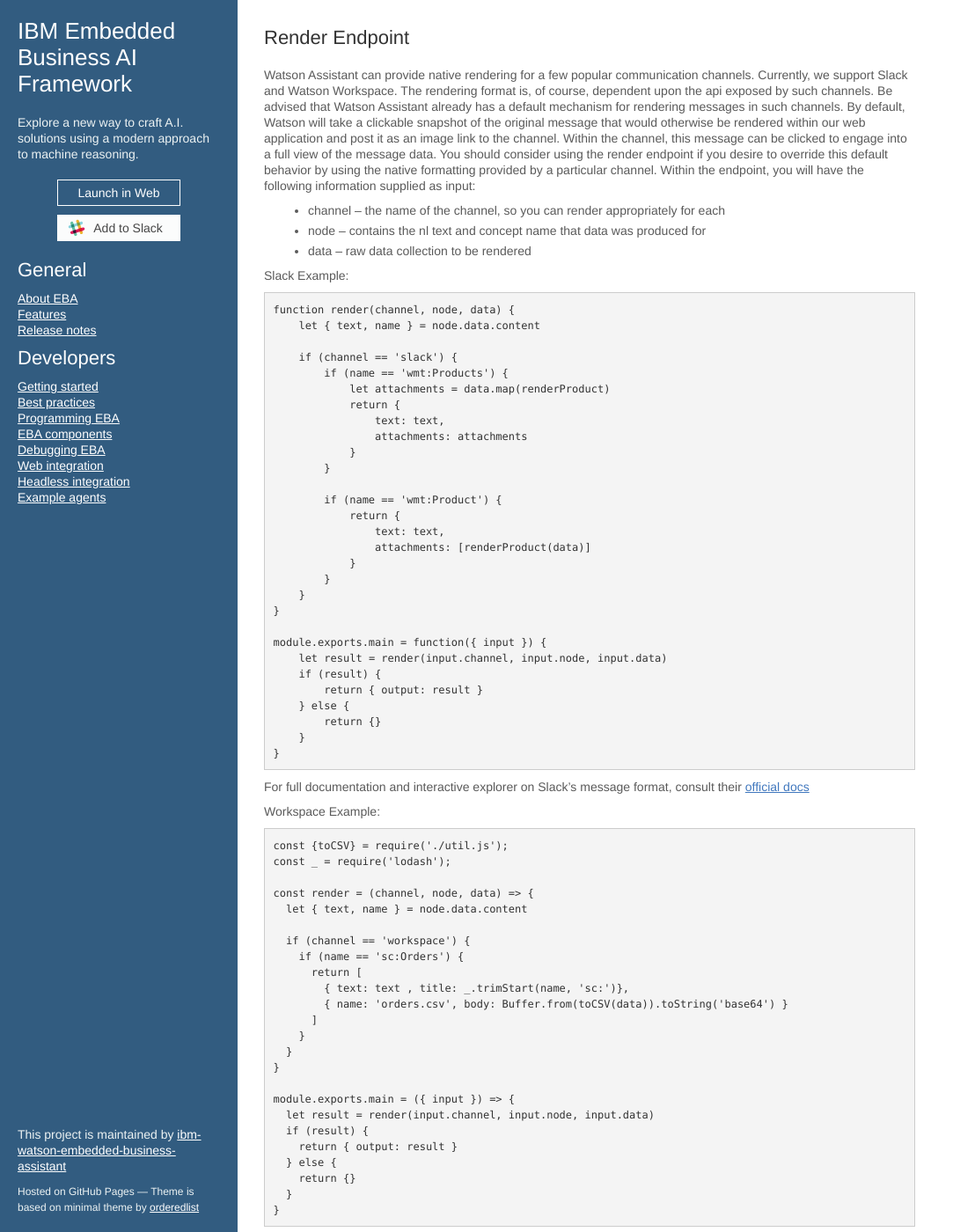
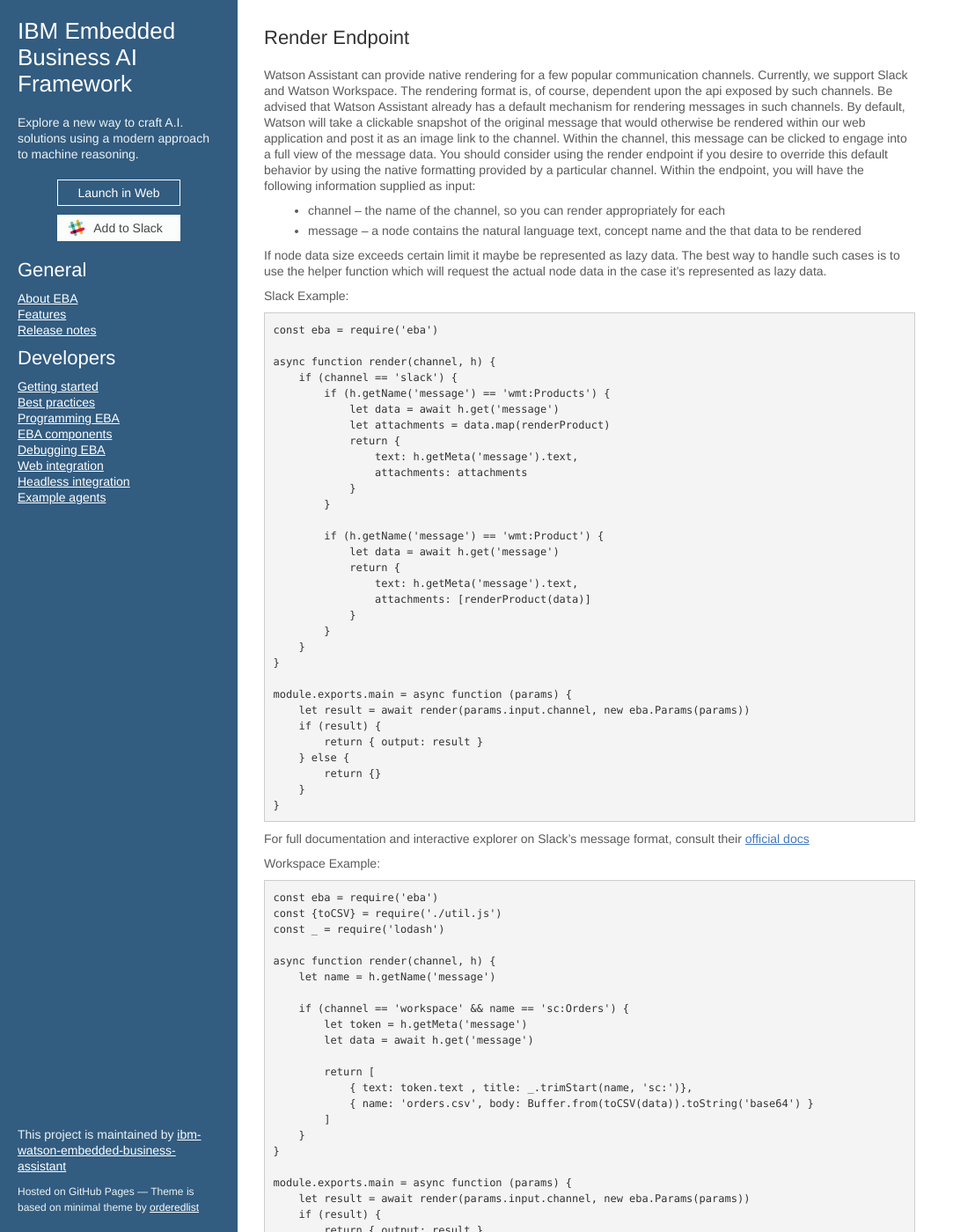
Before and after one commit to ibm-watson-embedded-business-assistant/eba-example-agents, a Jekyll site: the page built from docs/lab/endpoints/Render.md, in a window 1280 px wide and 1400 px high. Shown: the whole window at 88% size, without its empty margins (0-1083 px from the left). Built offline with Jekyll 4.4.1, drawn with Linux system fonts in a browser that asks for light colours; our own code applies the rules of GitHub Pages for plain Markdown files; some of the changed text lies outside the part shown.

Commit message:
Update Render.md

````diff
--- a/docs/lab/endpoints/Render.md
+++ b/docs/lab/endpoints/Render.md
@@ -2,35 +2,38 @@
 
 Watson Assistant can provide native rendering for a few popular communication channels. Currently, we support Slack and Watson Workspace. The rendering format is, of course, dependent upon the api exposed by such channels. Be advised that Watson Assistant already has a default mechanism for rendering messages in such channels. By default, Watson will take a clickable snapshot of the original message that would otherwise be rendered within our web application and post it as an image link to the channel. Within the channel, this message can be clicked to engage into a full view of the message data. You should consider using the render endpoint if you desire to override this default behavior by using the native formatting provided by a particular channel. Within the endpoint, you will have the following information supplied as input:
 - channel -- the name of the channel, so you can render appropriately for each
-- node -- contains the nl text and concept name that data was produced for
-- data -- raw data collection to be rendered
+- message -- a node contains the natural language text, concept name and the that data to be rendered
+
+If node data size exceeds certain limit it maybe be represented as lazy data. The best way to handle such cases is to use the helper function which will request the actual node data in the case it's represented as lazy data.
 
 Slack Example:
 
 ```
-function render(channel, node, data) {
-    let { text, name } = node.data.content
+const eba = require('eba')
 
+async function render(channel, h) {
     if (channel == 'slack') {
-        if (name == 'wmt:Products') {
+        if (h.getName('message') == 'wmt:Products') {
+            let data = await h.get('message')
             let attachments = data.map(renderProduct)
             return {
-                text: text,
+                text: h.getMeta('message').text,
                 attachments: attachments
             }
         }
 
-        if (name == 'wmt:Product') {
+        if (h.getName('message') == 'wmt:Product') {
+            let data = await h.get('message')
             return {
-                text: text,
+                text: h.getMeta('message').text,
                 attachments: [renderProduct(data)]
             }
         }
     }
 }
 
-module.exports.main = function({ input }) {
-    let result = render(input.channel, input.node, input.data)
+module.exports.main = async function (params) {
+    let result = await render(params.input.channel, new eba.Params(params))
     if (result) {
         return { output: result }
     } else {
@@ -43,30 +46,32 @@
 
 Workspace Example:
 
- ```
-const {toCSV} = require('./util.js');
-const _ = require('lodash');
+```
+const eba = require('eba')
+const {toCSV} = require('./util.js')
+const _ = require('lodash')
 
-const render = (channel, node, data) => {
-  let { text, name } = node.data.content
+async function render(channel, h) {
+    let name = h.getName('message')
 
-  if (channel == 'workspace') {
-    if (name == 'sc:Orders') {
-      return [
-        { text: text , title: _.trimStart(name, 'sc:')},
-        { name: 'orders.csv', body: Buffer.from(toCSV(data)).toString('base64') }
-      ]
+    if (channel == 'workspace' && name == 'sc:Orders') {
+        let token = h.getMeta('message')
+        let data = await h.get('message')
+
+        return [
+            { text: token.text , title: _.trimStart(name, 'sc:')},
+            { name: 'orders.csv', body: Buffer.from(toCSV(data)).toString('base64') }
+        ]
     }
-  }
 }
 
-module.exports.main = ({ input }) => {
-  let result = render(input.channel, input.node, input.data)
-  if (result) {
-    return { output: result }
-  } else {
-    return {}
-  }
+module.exports.main = async function (params) {
+    let result = await render(params.input.channel, new eba.Params(params))
+    if (result) {
+        return { output: result }
+    } else {
+        return {}
+    }
 }
 ```
 
````
